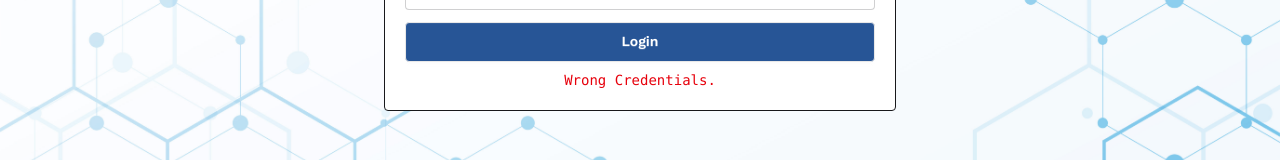
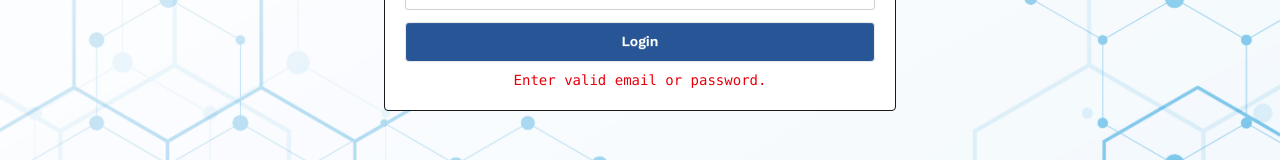
Before and after one commit to Suprio-Das/MediTicket, a React (Vite) app: page /login in a window 1280 px wide. Shown: the part 501-661 px from the top of the page. Built offline with nearby package versions, Linux system fonts and the light colour scheme; no server answers.

Commit message:
error message modified

```diff
--- a/src/Components/Login/Login.jsx
+++ b/src/Components/Login/Login.jsx
@@ -36,7 +36,7 @@ const Login = () => {
                         <input type="password" className="input w-full" name='password' placeholder="Type password..." />
                     </fieldset>
                     <input type="submit" className='btn w-full mt-2 bg-[#275596] text-white' value="Login" />
-                    <code className={`text-sm text-center mt-2 text-red-600 ${error ? 'block' : 'hidden'}`}>Wrong Credentials.</code>
+                    <code className={`text-sm text-center mt-2 text-red-600 ${error ? 'block' : 'hidden'}`}>Enter valid email or password.</code>
                 </form>
             </div>
         </div>
```
